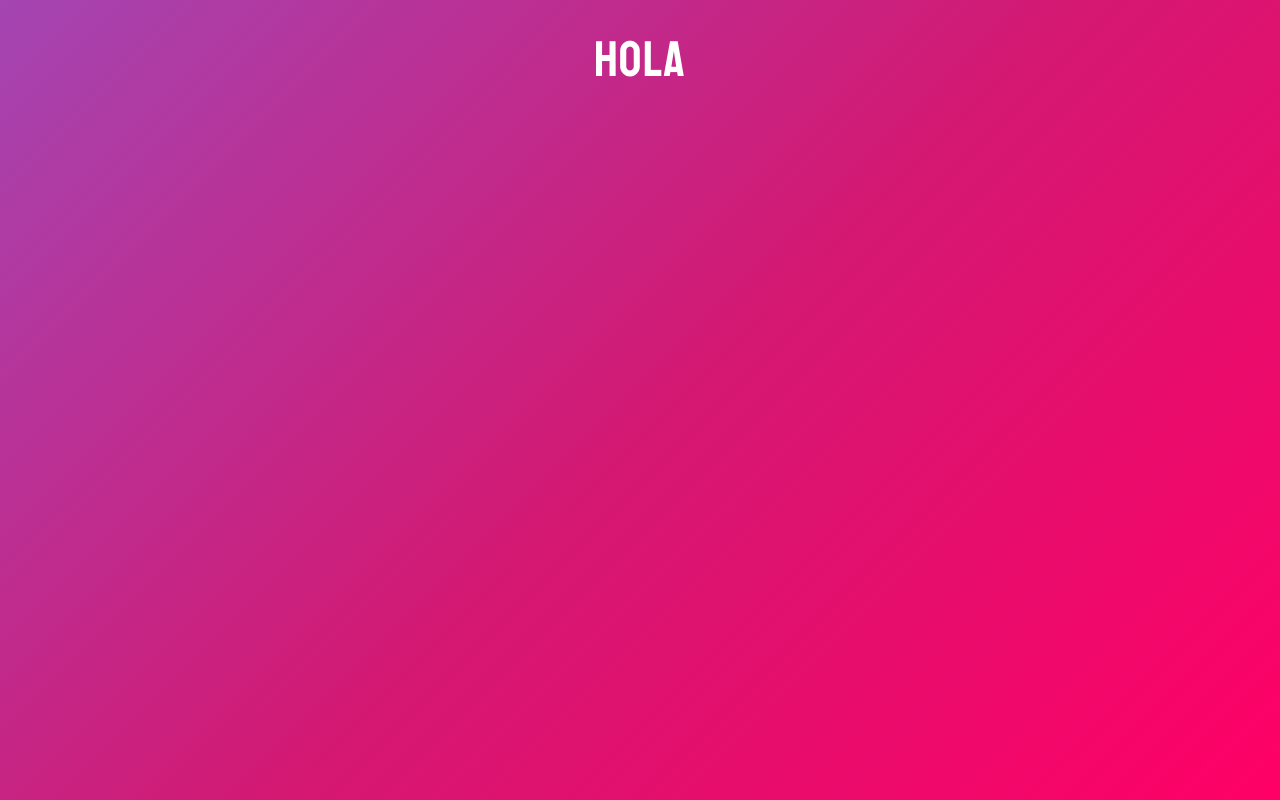
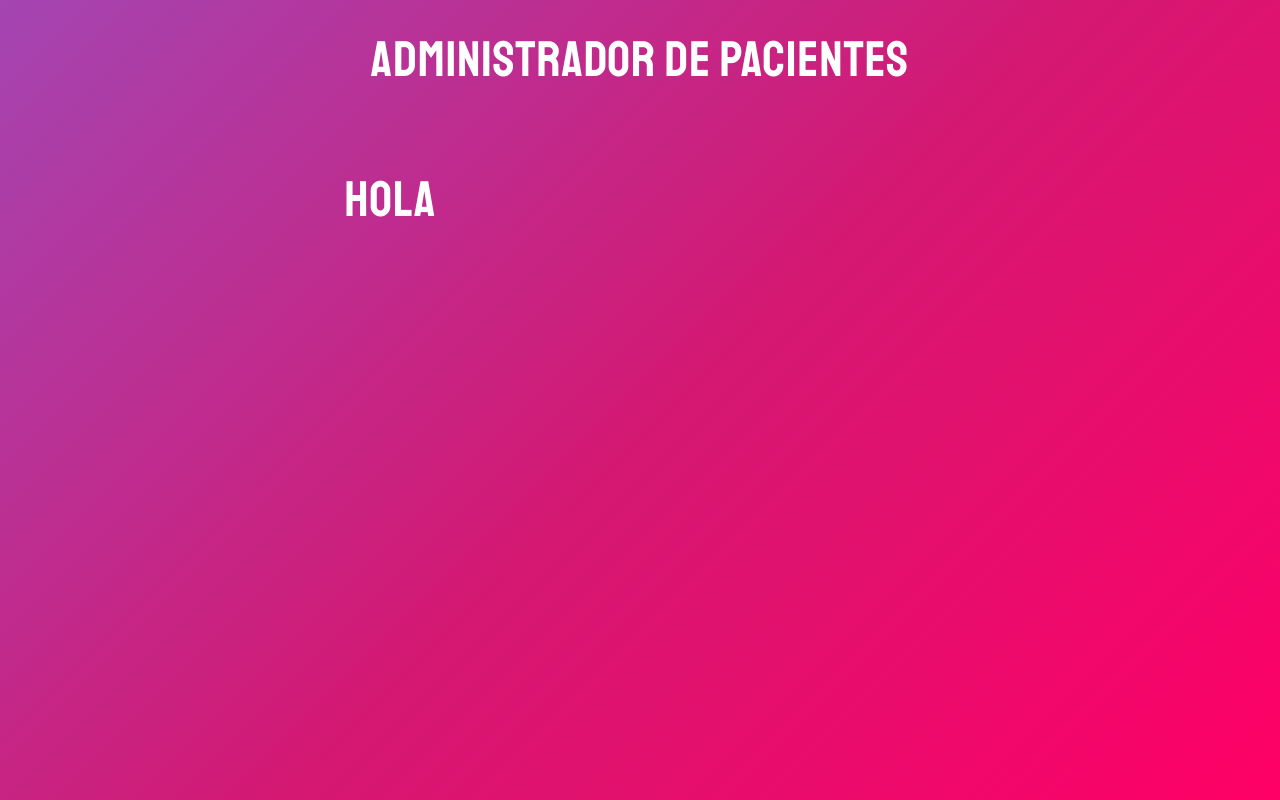
Before and after one commit to crisroddev/react-hooks-redux, a React (Create React App) app in the folder citas-hooks/: page / in a window 1280 px wide. Built offline with nearby package versions, Linux system fonts and the light colour scheme.

Commit message:
partiendo form

```diff
--- a/citas-hooks/src/App.js
+++ b/citas-hooks/src/App.js
@@ -1,10 +1,27 @@
-import React, { useState } from 'react';
+import React, { useState, Fragment } from 'react';
+
+// Components
+import Formulario from './components/Formulario';
 
 function App() {
   // UseState
   const [ citas, setCita ] = useState([]);
   return(
-    <h1>Hola</h1>
+    <Fragment>
+      <h1>Administrador de Pacientes</h1>
+      <div className="container">
+        <div className="row">
+          <div className="one-half column">
+            <Formulario/>
+          </div>
+          <div className="one-half column">
+
+          </div>
+        </div>
+      </div>
+
+    </Fragment>
+
   )
 
 }
--- /dev/null
+++ b/citas-hooks/src/components/Formulario.js
@@ -0,0 +1,9 @@
+import React from 'react'
+
+const Formulario = () => {
+    return (
+        <h1>Hola</h1>
+      );
+}
+
+export default Formulario;
```
